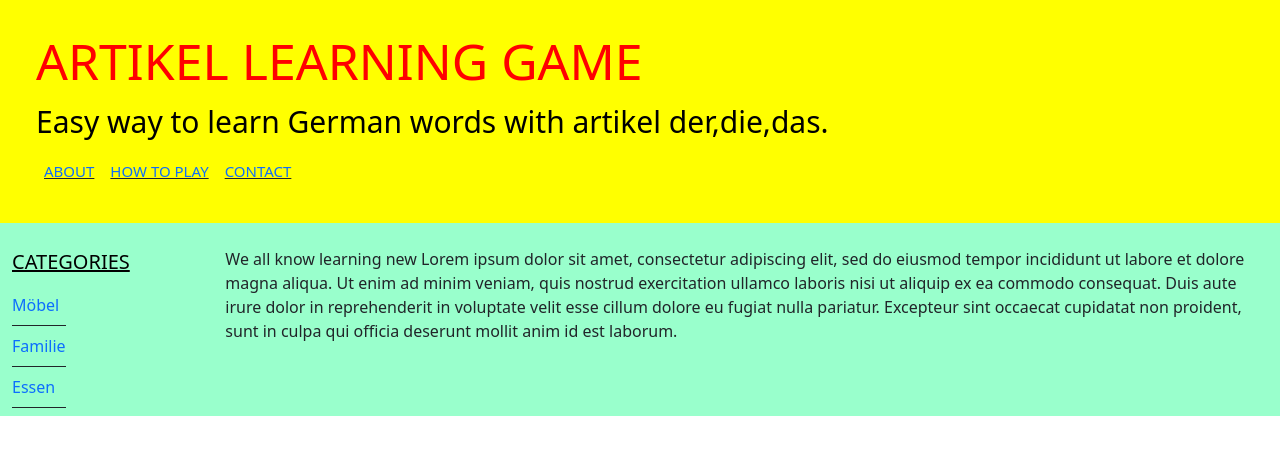
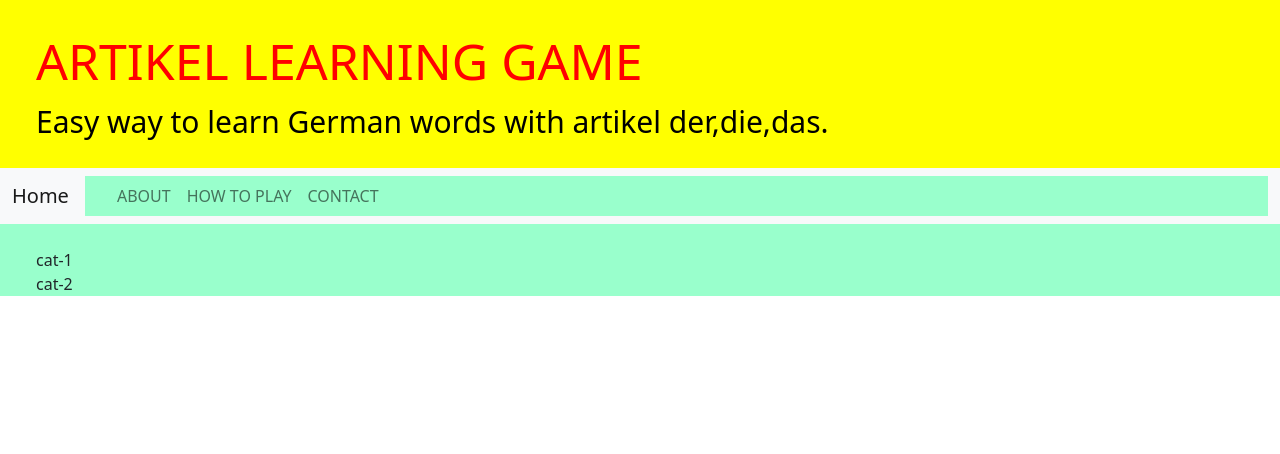
Before and after one commit to fenilaphilip/DerDieDas, a plain HTML site: page public_html/index.html in a window 1280 px wide. Drawn offline with nearby package versions, Linux system fonts and the light colour scheme.

Commit message:
Changed navbar

```diff
--- a/public_html/index.html
+++ b/public_html/index.html
@@ -18,11 +18,14 @@ Click nbfs://nbhost/SystemFileSystem/Templates/Other/html.html to edit this temp
         <div class="container-fluid">
             <div class="banner row p-4 ">
                 <div class="main-heading"> ARTIKEL LEARNING GAME</div>
-                <div class="sub-head">Easy way to learn German words with
-                    artikel der,die,das.</div>
-                <div class="open-path">
-                    <nav class="navbar navbar-expand-sm">
-
+                <div class="sub-head">
+                    Easy way to learn German words with artikel der,die,das.
+                </div>
+            </div>
+            <div class="row">
+                <nav class="navbar navbar-expand-lg navbar-light bg-light ">
+                    <a class="navbar-brand" href="#">Home</a>
+                    <div class="container-fluid">
                         <ul class="navbar-nav">
                             <li class="nav-item">
                                 <a class="nav-link" href="#"> ABOUT</a>
@@ -34,36 +37,23 @@ Click nbfs://nbhost/SystemFileSystem/Templates/Other/html.html to edit this temp
                                 <a class="nav-link" href="#">CONTACT</a>
                             </li>
                         </ul>
-                    </nav>
-                </div>
+                    </div>
+                </nav>
             </div>
 
-            <div class="row">
+            <div class="row fenilas-favourite-background">
                 <div class="col-2 pt-4">
-                    <div class  ="row">
-                        <div class="group">CATEGORIES</div>
-                        <nav class="navbar">
-                            <ul class="navbar-nav">
-                                <li class="nav-item border-bottom border-dark">
-                                    <a class="nav-link" href="#">Möbel</a>
-                                </li>
-                                <li class="nav-item border-bottom border-dark">
-                                    <a class="nav-link" href="#">Familie</a>
-                                </li>
-                                <li class="nav-item border-bottom border-dark">
-                                    <a class="nav-link" href="#">Essen</a>
-                                </li>
-                            </ul>
-                        </nav>
-                    </div>
-                </div>
-                <div class="col-10 pt-4">
-                    <div class="row">
-                        <div class="about"> We all know learning new     Lorem ipsum dolor sit amet, consectetur adipiscing elit, sed do eiusmod tempor incididunt ut labore et dolore magna aliqua. Ut enim ad minim veniam, quis nostrud exercitation ullamco laboris nisi ut aliquip ex ea commodo consequat. Duis aute irure dolor in reprehenderit in voluptate velit esse cillum dolore eu fugiat nulla pariatur. Excepteur sint occaecat cupidatat non proident, sunt in culpa qui officia deserunt mollit anim id est laborum.</div>
+                    <div class="container-fluid" id="categories-container">
+                        cat-1 <br>
+                        cat-2 <br>
                     </div>
                 </div>
             </div>
         </div>
-
     </body>
+    <script src="https://cdn.jsdelivr.net/npm/bootstrap@5.1.3/dist/js/bootstrap.bundle.min.js"
+            integrity="sha384-ka7Sk0Gln4gmtz2MlQnikT1wXgYsOg+OMhuP+IlRH9sENBO0LRn5q+8nbTov4+1p"
+            crossorigin="anonymous">
+    </script>
+    <script src="new.json"></script>
 </html>
```
